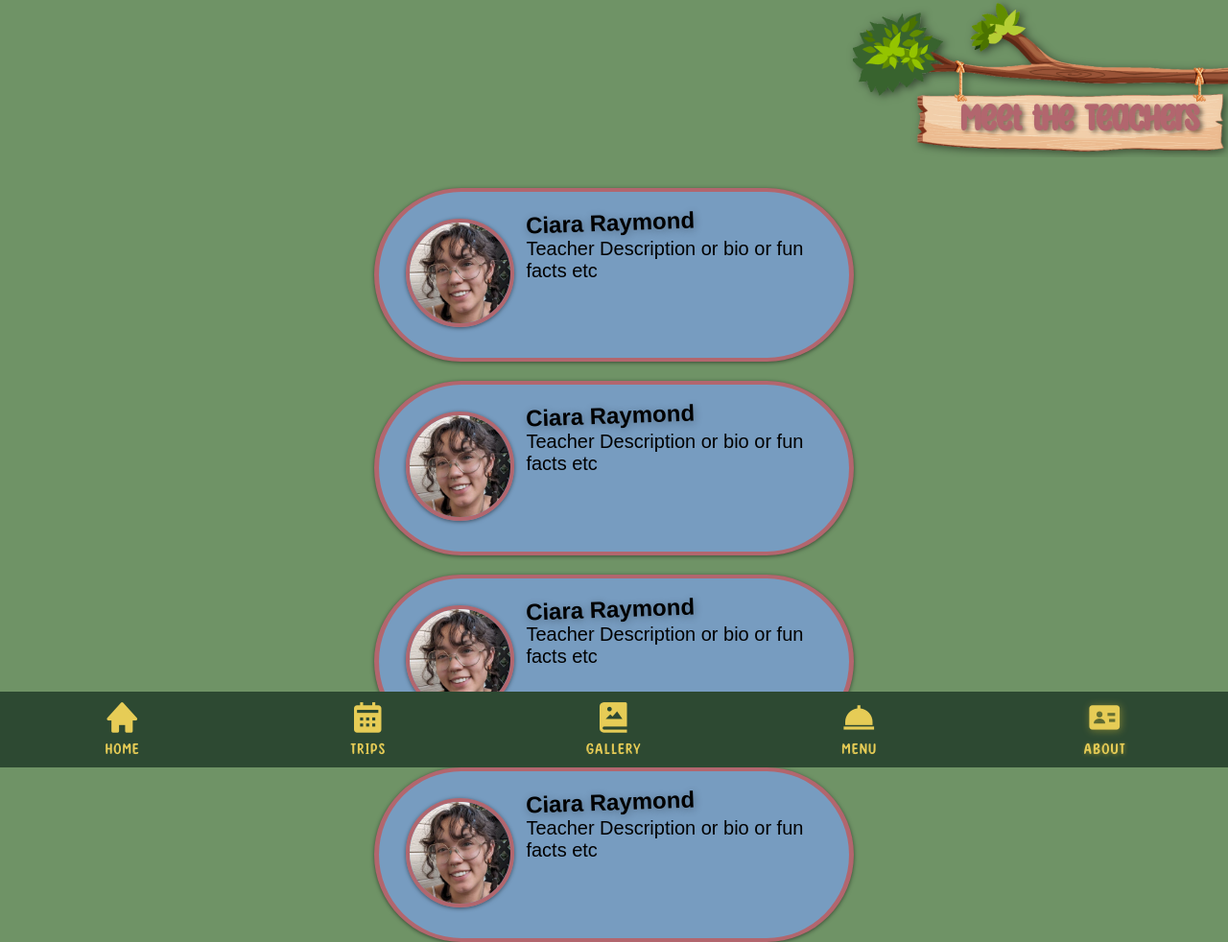
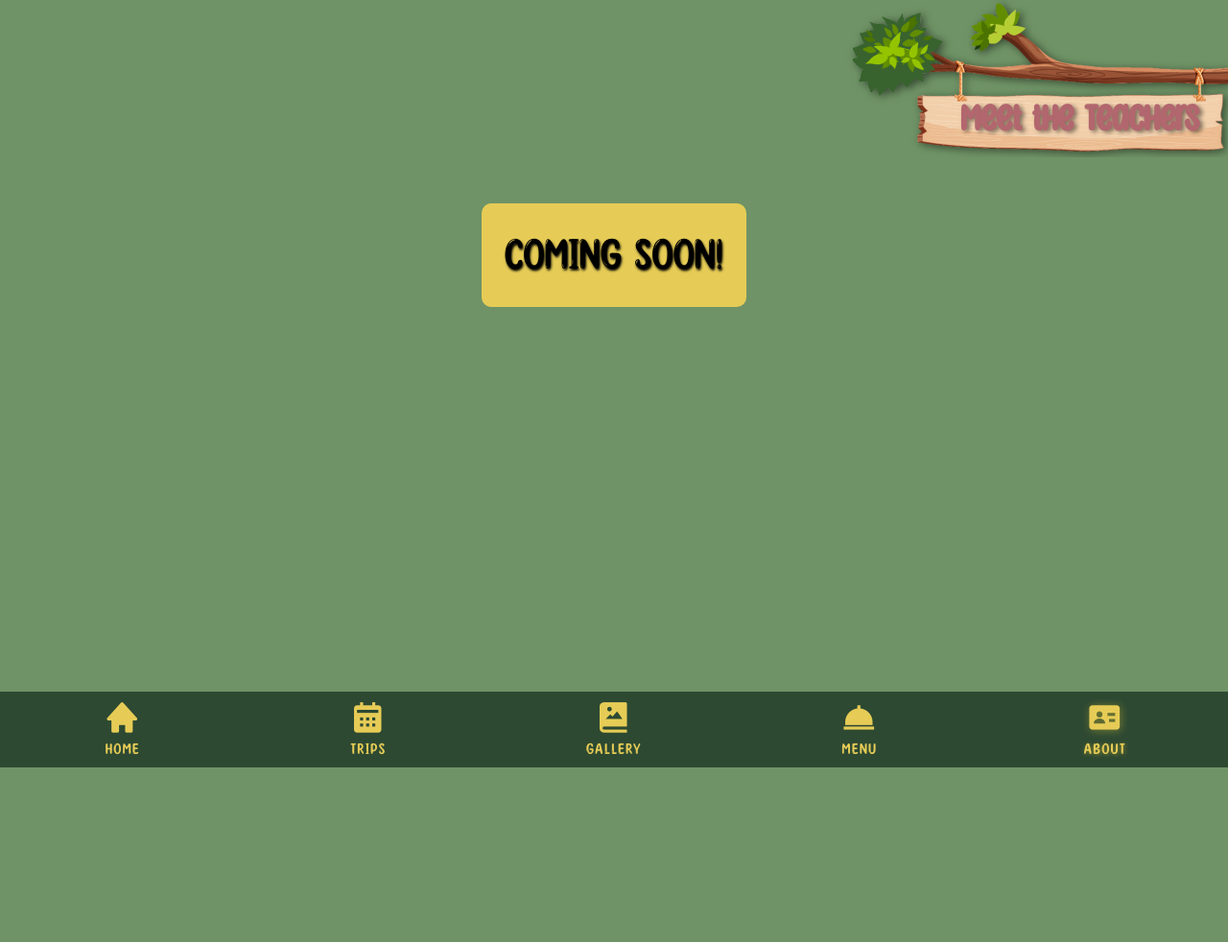
Before and after one commit to ExtendedDay/Website, a plain HTML site: page Crew/Crew.html in a window 1280 px wide. Shown: the whole page at 96% size. After the commit the page ends 800 px from the top, so only its background shows below. Drawn offline with Linux system fonts and the light colour scheme; a web font is replaced by a local one.

Commit message:
Coming soon crew page

```diff
--- a/Crew/Crew.html
+++ b/Crew/Crew.html
@@ -13,46 +13,9 @@
         <img src="../Images/TreeBranchRightLeft.png" role="presentation" alt="">
         <h1 class="about-title">Meet the Teachers</h1>
     </header>
+    <main class="coming-soon-placer">
+        <div class="coming-soon-alert-container"><p class="coming-soon-text">Coming Soon!</p></div>
     <main>
-        <div class="staff-container">
-            <div class="staff-card">
-                <div class="staff-img-container">
-                    <img src="Ciara.webp" role="presentation" alt="">
-                </div>
-                <div class="staff-info-container">
-                    <h2 class="staff-name">Ciara Raymond</h2>
-                    <p class="staff-description">Teacher Description or bio or fun facts etc</p>
-                </div>
-            </div>
-            <div class="staff-card">
-                <div class="staff-img-container">
-                    <img src="Ciara.webp" role="presentation" alt="">
-                </div>
-                <div class="staff-info-container">
-                    <h2 class="staff-name">Ciara Raymond</h2>
-                    <p class="staff-description">Teacher Description or bio or fun facts etc</p>
-                </div>
-            </div>
-            <div class="staff-card">
-                <div class="staff-img-container">
-                    <img src="Ciara.webp" role="presentation" alt="">
-                </div>
-                <div class="staff-info-container">
-                    <h2 class="staff-name">Ciara Raymond</h2>
-                    <p class="staff-description">Teacher Description or bio or fun facts etc</p>
-                </div>
-            </div>
-            <div class="staff-card">
-                <div class="staff-img-container">
-                    <img src="Ciara.webp" role="presentation" alt="">
-                </div>
-                <div class="staff-info-container">
-                    <h2 class="staff-name">Ciara Raymond</h2>
-                    <p class="staff-description">Teacher Description or bio or fun facts etc</p>
-                </div>
-            </div>
-        </div>
-    </main>
     <footer>
         <nav class="navigation">
             <ul role="tree" class="navbar">
```
